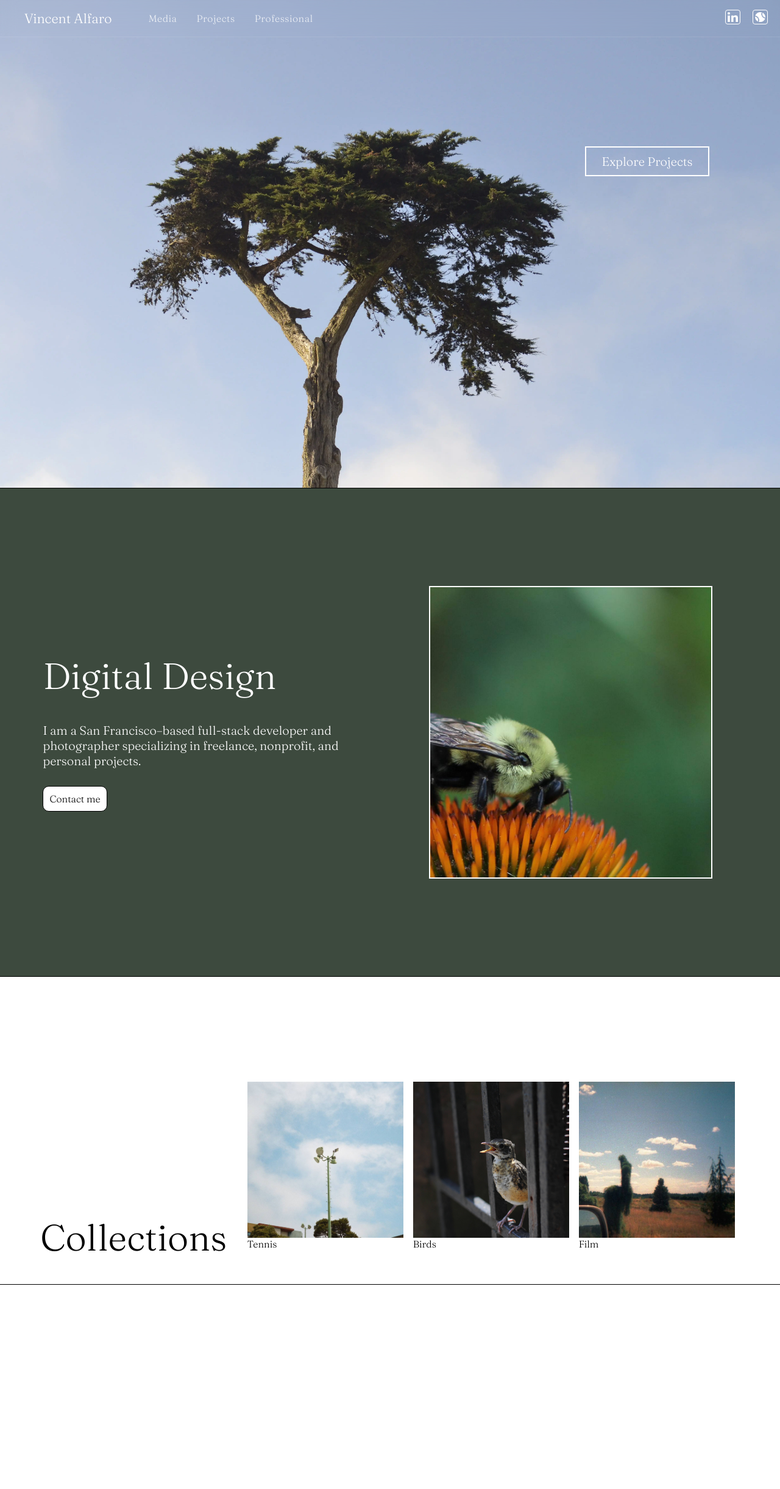
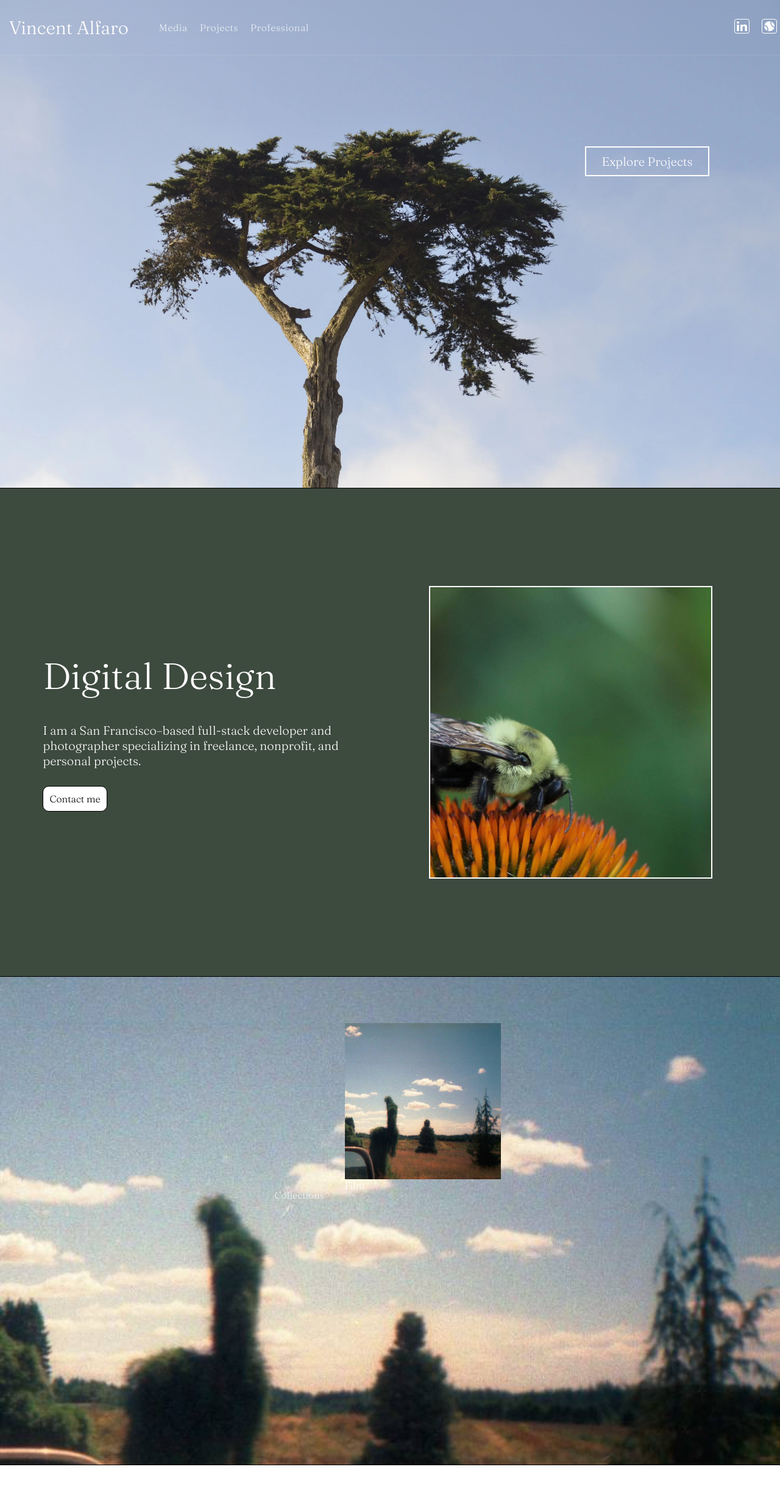
Before and after one commit to vincentdalfaro/personal-website, a React (Vite) app in the folder frontend/: page / in a window 1280 px wide. Shown: the top 2442 px of the page at 61% size. Built offline with nearby package versions, Linux system fonts and the light colour scheme.

Commit message:
messing around

```diff
--- a/frontend/src/components/TopBar.jsx
+++ b/frontend/src/components/TopBar.jsx
@@ -53,7 +53,7 @@ const TopBar = ({backgroundColor, color, mobileBackground, mobileBorder}) => {
           <div className='topbar-links'>
             <Hamburger toggled={hamburgerOpen} toggle={setHamburgerOpen} />
             {hamburgerOpen && (
-              <div className='dropdown-menu' style={{ backgroundColor: mobileBackground, border: `2px solid ${mobileBorder}` }}>
+              <div className='dropdown-menu' style={{ background: backgroundColor, border: `2px solid ${mobileBorder}` }}>
                 <Link to="/">Home</Link>
                 <Link to="/media">Media</Link>
                 <Link to="/media/birds">— Birds</Link>
--- a/frontend/src/pages/HomePage.jsx
+++ b/frontend/src/pages/HomePage.jsx
@@ -94,16 +94,8 @@ const HomePage = () => {
 
       <div className='gallery-flex-large'>
         <div className='gallery-item-flex'>
-          <div style={{ fontSize: "60px", color: "black" }}>Collections</div>
-          <div style={{ display: "flex", flexDirection: "row", flexWrap: "wrap", alignContent: "space-around" }}>
-            <Link to="/media/tennis" className='gallery-item-image-box'>
-              <img src={TennisTime} className='gallery-item-image' />
-              Tennis
-            </Link>
-            <Link to="/media/birds" className='gallery-item-image-box'>
-              <img src={Bird} className='gallery-item-image' />
-              Birds
-            </Link>
+          <div >Collections</div>
+          <div>
             <Link to="/media/film" className='gallery-item-image-box'>
               <img src={Sky} className='gallery-item-image' />
               Film
--- a/frontend/src/styles/App.css
+++ b/frontend/src/styles/App.css
@@ -5,11 +5,12 @@
 /* Gallery Section */
 .gallery-flex-large {
     width: 100%;
-    background-color: white;
-    display: flex;
-    flex-direction: column;
-    padding-bottom: 5vh;
-    padding-top: 12vh;
+    min-height: 100vh;
+    background-image: url("../assets/cover-photos/sky.jpg");
+    background-position: center;
+    background-repeat: no-repeat;
+    background-size: cover;
+    background-attachment: fixed;
 }
 
 .gallery-item-flex {
@@ -59,18 +60,6 @@
     padding: 3px;
 }
 
-.dropdown-menu{
-    position: absolute;
-    top: 25px;
-    left: 70px;
-    display: flex;
-    flex-direction: column;
-    padding: 5px;
-    font-size: 20px;
-    gap: 2px;
-    border: 2px solid white
-}
-
 /* ===================== */
 /* Utility Classes       */
 /* ===================== */
@@ -80,7 +69,7 @@
     flex-direction: column;
     justify-content: flex-end;
     height: 20vw;
-    color: black;
+    color: white;
     padding: 1vh;
     border-radius: 8px;
     margin: 1vh 0;
--- a/frontend/src/styles/TopBar.css
+++ b/frontend/src/styles/TopBar.css
@@ -103,9 +103,48 @@
     background-color: #69696980;
 }
 
+/* Topbar */
+.topbar-flex {
+    display: flex;
+    align-items: center;
+    width: 100%;
+    padding: 15px;
+    position: fixed;
+    z-index: 9999;
+}
+
+.topbar-h1 {
+    font-size: 30px;
+    font-weight: 500;
+}
+
+.topbar-links {
+    display: flex;
+    gap: 20px;
+    margin-left: 50px;
+    flex: 1;
+    font-weight: 100;
+}
+
+.topbar-logo {
+    width: 17px;
+    border: 1px solid white;
+    border-radius: 4px;
+    margin-right: 20px;
+    padding: 3px;
+}
+
 @media (max-width: 450px) {
     .topbar-flex {
         padding: 0 20px;
+    }
+
+    .dropdown-menu {
+        backdrop-filter: blur(12px);
+        -webkit-backdrop-filter: blur(12px);
+        border-left: none;
+        border-bottom: 1px solid white;
+        border-top: none;
     }
 
     .topbar-links {
```
